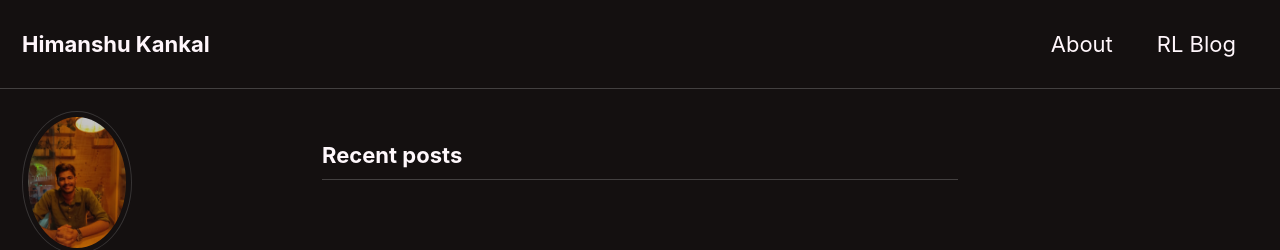
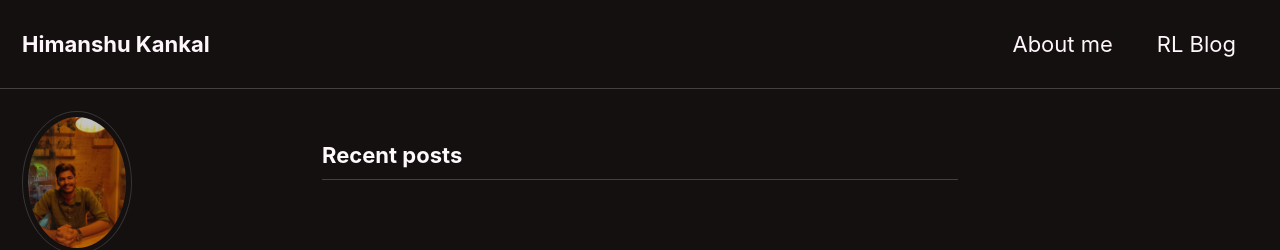
Before and after one commit to HimanUK/himanuk.github.io, a Jekyll site: the page built from index.html, in a window 1280 px wide and 900 px high. Shown: the top 250 px of the window. Built offline with Jekyll 4.4.1, drawn with Linux system fonts in a browser that asks for light colours; cached includes are drawn as plain includes; nearby versions of some CDN libraries; the list of posts is cut into pages by our own code.

```diff
--- a/_data/navigation.yml
+++ b/_data/navigation.yml
@@ -1,6 +1,6 @@
 # main links
 main:
-  - title: "About"
+  - title: "About me"
     url: /about/
   - title: "RL Blog"
     url: /rlblog/
```
